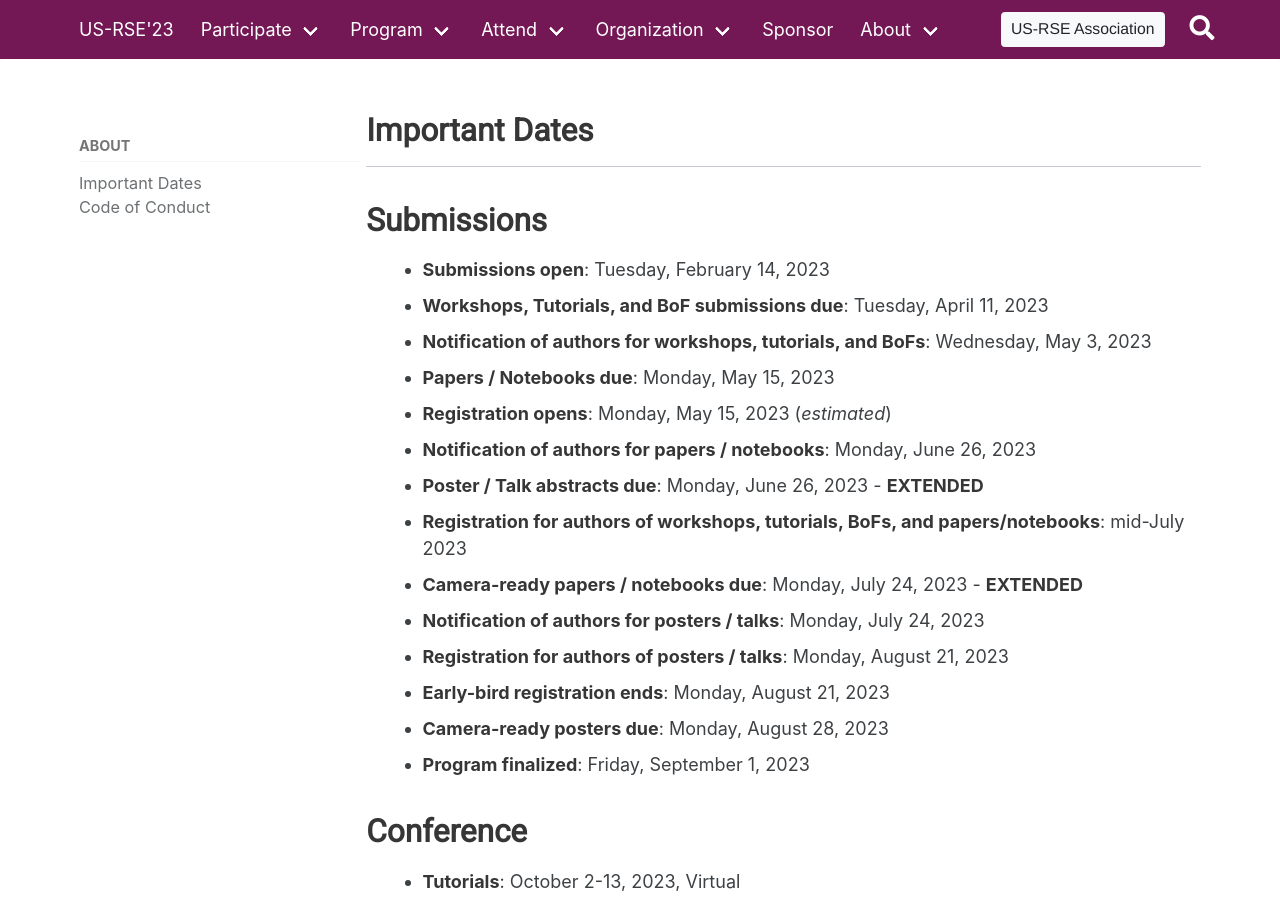
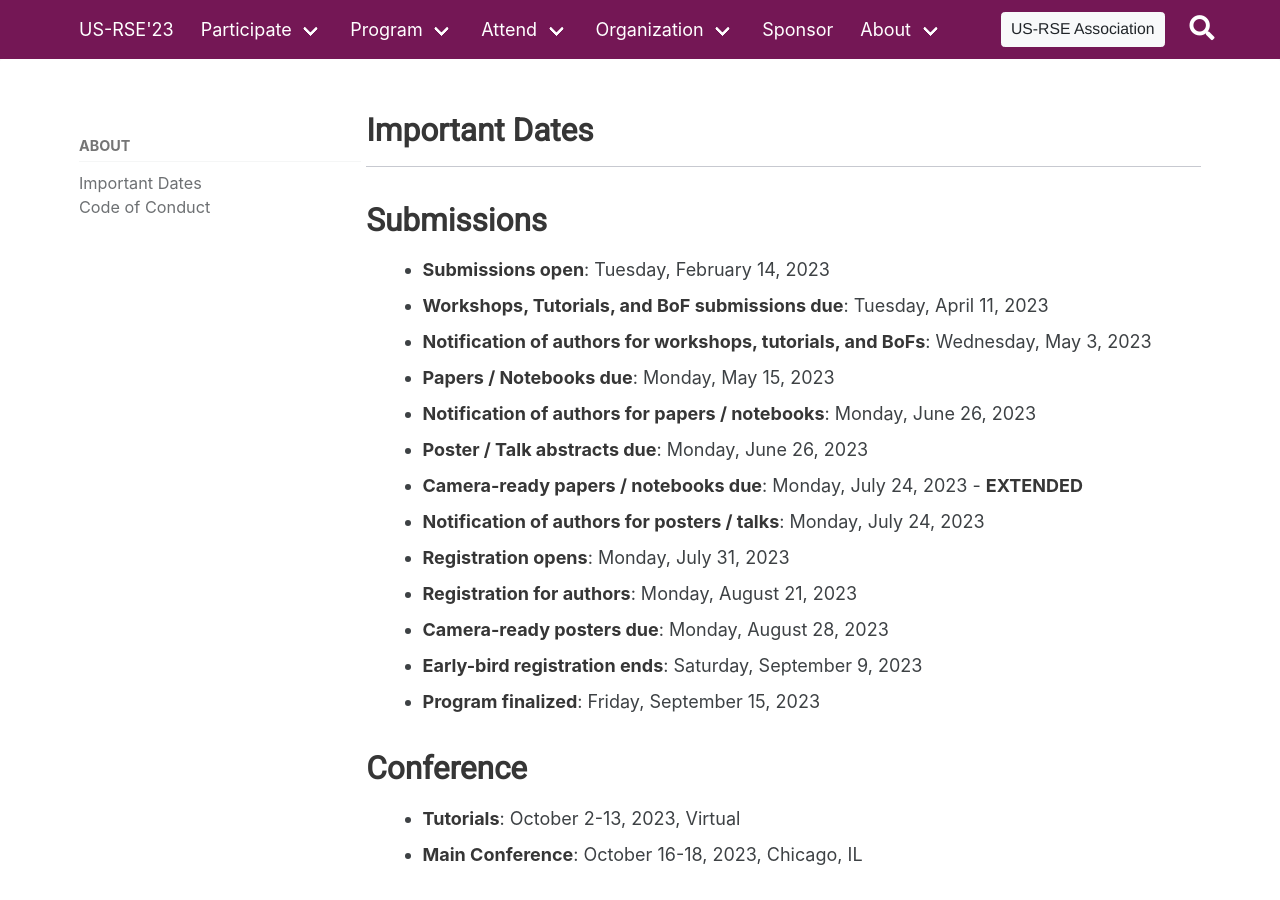
Before and after one commit to USRSE/usrse23, a Jekyll site: the page built from pages/about/dates.md, in a window 1280 px wide and 900 px high. Built offline with Jekyll 4.4.1, drawn with Linux system fonts in a browser that asks for light colours; a style sheet for code colours, icons or effects is not loaded.

Commit message:
Announce registration open

```diff
--- a/pages/about/dates.md
+++ b/pages/about/dates.md
@@ -14,16 +14,15 @@
 - **Workshops, Tutorials, and BoF submissions due**: Tuesday, April 11, 2023
 - **Notification of authors for workshops, tutorials, and BoFs**: Wednesday, May 3, 2023
 - **Papers / Notebooks due**: Monday, May 15, 2023
-- **Registration opens**: Monday, May 15, 2023 (_estimated_)
 - **Notification of authors for papers / notebooks**: Monday, June 26, 2023
-- **Poster / Talk abstracts due**: Monday, June 26, 2023 - **EXTENDED**
-- **Registration for authors of workshops, tutorials, BoFs, and papers/notebooks**: mid-July 2023
+- **Poster / Talk abstracts due**: Monday, June 26, 2023
 - **Camera-ready papers / notebooks due**: Monday, July 24, 2023 - **EXTENDED**
 - **Notification of authors for posters / talks**: Monday, July 24, 2023
-- **Registration for authors of posters / talks**: Monday, August 21, 2023
-- **Early-bird registration ends**: Monday, August 21, 2023
+- **Registration opens**: Monday, July 31, 2023
+- **Registration for authors**: Monday, August 21, 2023
 - **Camera-ready posters due**: Monday, August 28, 2023
-- **Program finalized**: Friday, September 1, 2023
+- **Early-bird registration ends**: Saturday, September 9, 2023
+- **Program finalized**: Friday, September 15, 2023
 
 
 ## Conference
```
Also changed, not shown: _posts/2023-07-18-registration-open-date.md (added, +16 -0 lines), index.html (+3 -8 lines), pages/attend/registration.md (+4 -2 lines), pages/participate/participate.md (+5 -5 lines).
